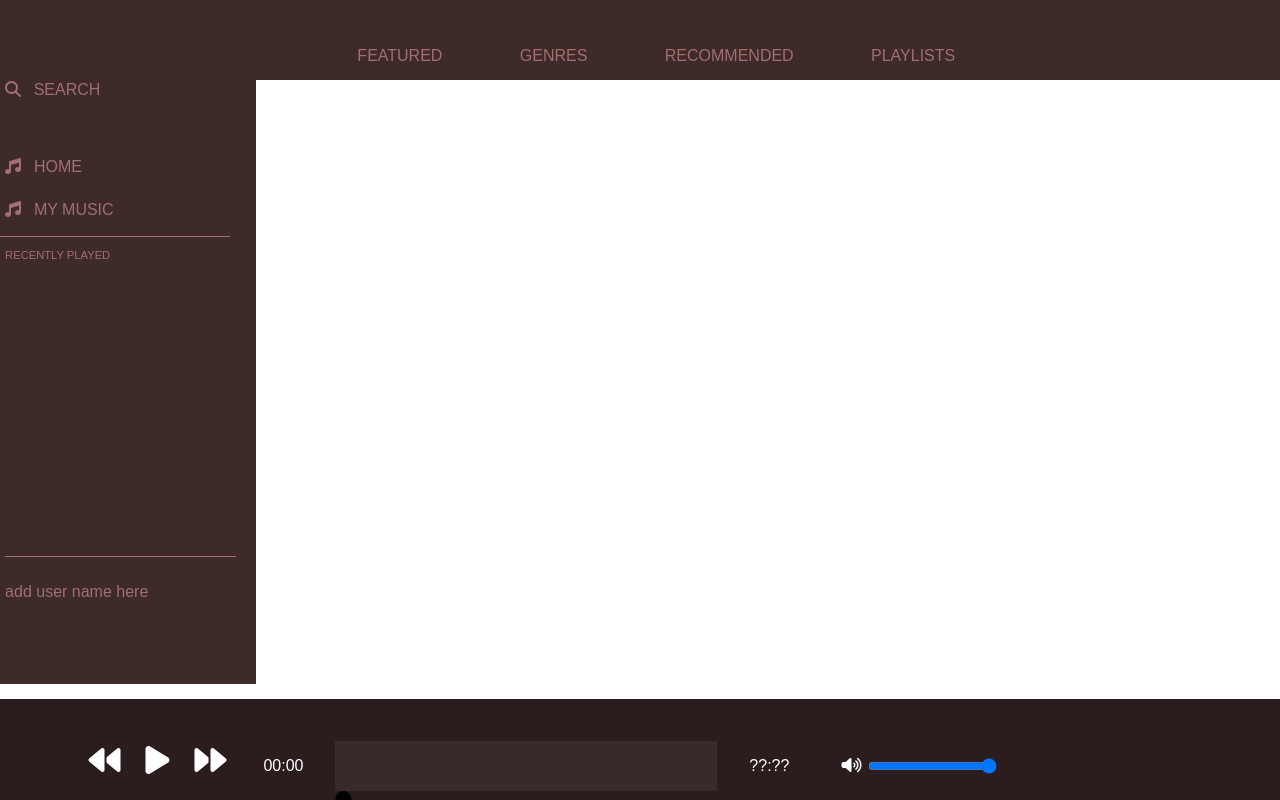
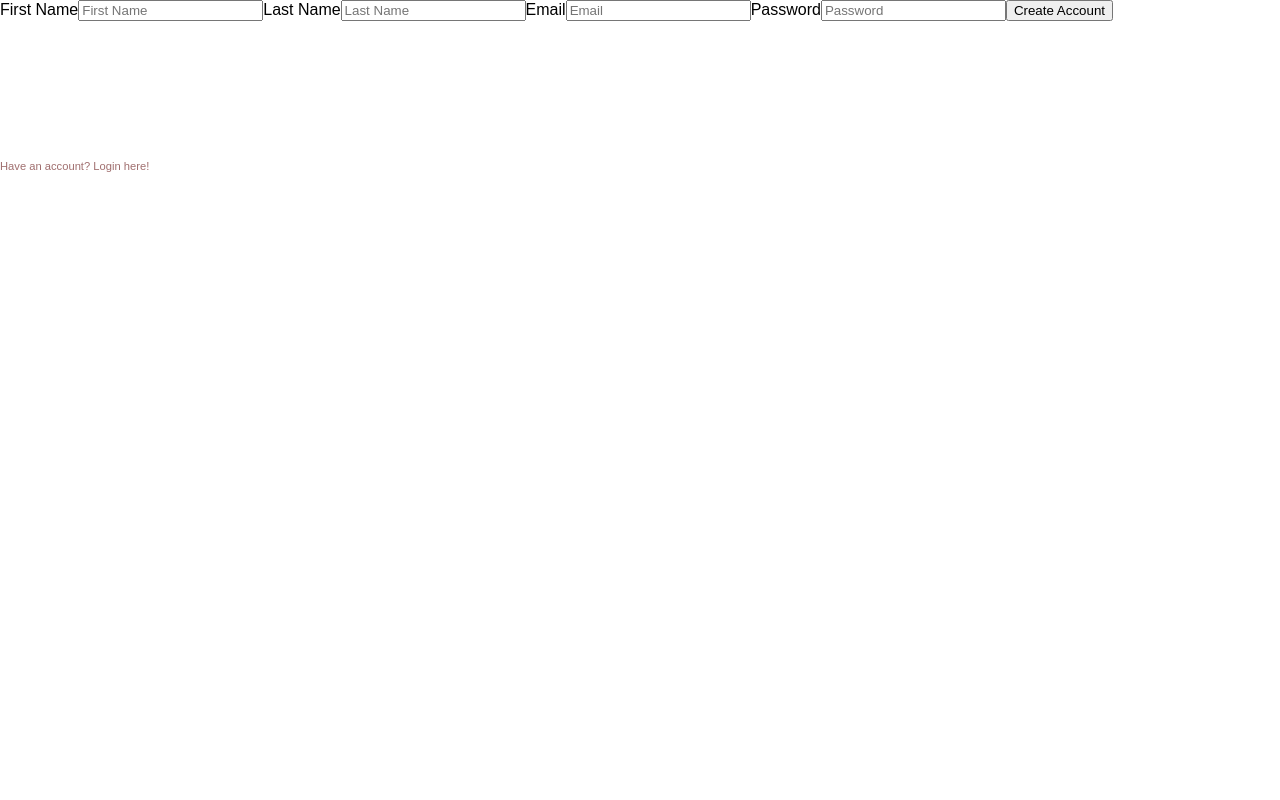
Before and after one commit to issacg1/ShiraLi, a React (Create React App) app in the folder shirali/: page /signup in a window 1280 px wide. Built offline with nearby package versions, Linux system fonts and the light colour scheme; no server answers.

Commit message:
add signup and login component

```diff
--- a/shirali/src/App.js
+++ b/shirali/src/App.js
@@ -5,6 +5,8 @@ import Sidebar from './Components/Sidebar';
 import Nav from './Components/Nav';
 import Genres from './Components/Genres';
 import Search from './Components/Search';
+import Login from './Components/Login';
+import Signup from './Components/Signup';
 
 
 
@@ -14,9 +16,11 @@ class App extends Component {
     super()
     this.state = {
       rez: null,
+      userData: null,
     }
     this.pageLayout =this.pageLayout.bind(this);
     this.sendData = this.sendData.bind(this);
+    this.sendLogin = this.sendLogin.bind(this);
   }
 
   sendData(data){
@@ -25,24 +29,26 @@ class App extends Component {
     })
   }
 
+  sendLogin(data){
+    this.setState({
+      userData: data
+    })
+  }
+
   pageLayout({children}){
     return <div><Player route={this.route} sendData={this.sendData} /><Sidebar /><Nav />{children}</div>
 
   }
 
-
-
-
-
-
   render() {
     return (
       <Router>
         <div>
-          <Route path="/" component={this.pageLayout} />
-          <Route path="/genres" component={Genres} />
-          <Route exact path="/search" component={Search} />
-
+          <Route exact path="/login" render={ props => <Login sendLogin={this.sendLogin} /> } />
+          <Route exact path="/signup" render={ props => <Signup sendLogin={this.sendLogin} />} />
+          <Route path="/live" component={this.pageLayout} />
+          <Route path="/live/genres" component={Genres} />
+          <Route path="/live/search" component={Search} />
         </div>
       </Router>
     );
--- a/shirali/src/Components/Genres.js
+++ b/shirali/src/Components/Genres.js
@@ -7,6 +7,7 @@ class Genres extends Component{
         super()
         this.state = {
 					dataLoaded: false,
+					_ids: null,
 					genres: null,
 					icons: undefined,
 				}
@@ -23,17 +24,20 @@ class Genres extends Component{
 						'userid': '59d5c5b2e309815fada7875a'
 						}
 			}).then(data =>{
-				console.log(data)
+				console.log(data.data.genres[0]._id)
 				let genres = [];
 				let icons = [];
+				let ids = [];
 				data.data.genres.forEach(function(genre) {
 					genres.push(genre.title)
 					icons.push(genre.icon)
+					ids.push(genre._id)
 				}, this);
 				this.setState({
 					genres: genres,
 					icons: icons,
 					dataLoaded: true,
+					_ids: ids
 				})
 			}).catch(err =>{
 				console.log(err)
@@ -44,7 +48,7 @@ class Genres extends Component{
 		return this.state.icons.map((icon, i) =>{
 			return (
 				<div>
-				<img className="image" src={icon} name={this.state.genres[i]} onClick={(e) => {this.handleSearch(e)}}></img>
+				<img className="image" src={icon} name={this.state._ids[i]} onClick={(e) => {this.handleSearch(e)}}></img>
 				<p className="genre">{this.state.genres[i]}</p>
 				</div>
 			)
--- a/shirali/src/Components/Login.js
+++ b/shirali/src/Components/Login.js
@@ -1,13 +1,15 @@
 import React, { Component } from 'react';
 import '../Styles/Login.css';
+import axios from 'axios';
+import { Link, Redirect } from 'react-router-dom';
 
 class Login extends Component{
 	constructor(){
 		super()
 		this.state = {
 					fireRedirect: false,
-					username: "",
-					password: null,
+					email: "",
+					password: "",
 				}
 				this.handleInputChange = this.handleInputChange.bind(this)
 
@@ -25,13 +27,21 @@ class Login extends Component{
 
 		handleFormSubmit(event) {
 			event.preventDefault();
-      let data = {
-        username: this.state.username,
-        password: this.state.password_digest
+			axios({
+				method: 'POST',
+				url: 'http://localhost:3001/v1/auth/login',
+				headers: {
+					"Content-Type": "application/json",
+				},
+				data: {
+					email: this.state.email,
+					password: this.state.password,
+				},
+
+			}).then(data =>{
+				console.log(data)
+			}).catch(err =>{console.log(err)})
 		}
-		} //add a fetch/axios post req to confirm
-
-
 
 
 	render(){
@@ -40,18 +50,18 @@ class Login extends Component{
 				<div className="form">
 					<form className="loginForm" onSubmit={(event)=> {this.handleFormSubmit(event)}}>
 						<label>
-										Username
+							Email
 						</label>
-									<input name="username" placeholder="Username" type="text" value={this.state.username} onChange={(event)=> {this.handleInputChange(e)}}/>
+						<input name="email" placeholder="Email" type="text" value={this.state.email} onChange={(event)=> {this.handleInputChange(event)}}/>
 						<label>
 							Password
 						</label>
-									<input name="password" placeholder="Password" type="password" value={this.state.password} onChange={(event)=> {this.handleInputChange(e)}}/>
+						<input name="password" placeholder="Password" type="password" value={this.state.password} onChange={(event)=> {this.handleInputChange(event)}}/>
 						<input className="submit" type="submit" value="Log In" />
 					</form>
 				</div>
-							{this.state.fireRedirect ? <Redirect push to={``} /> : ''}
-							<p><Link to={`/auth/register`}>Don't have an account? Register here!</Link></p>
+				{this.state.fireRedirect ? <Redirect push to={`/live`} /> : ''}
+				<p><Link to={`/signup`}>Don't have an account? Register here!</Link></p>
 			</div>
 		)
 	}
--- a/shirali/src/Components/Nav.js
+++ b/shirali/src/Components/Nav.js
@@ -8,7 +8,7 @@ class Nav extends Component{
 			<div className="nav">
 				<div className="navContain">
 					<a href="#0" className="navLink">FEATURED</a>
-					<a href="/genres" className="navLink">GENRES</a>
+					<a href="/live/genres" className="navLink">GENRES</a>
 					<a href="#0" className="navLink">RECOMMENDED</a>
 					<a href="#0" className="navLink">PLAYLISTS</a>
 				</div>
--- a/shirali/src/Components/Player.js
+++ b/shirali/src/Components/Player.js
@@ -214,9 +214,9 @@ class Player extends Component{
         correctVolumeIcon(){
           if(this.state.volume > 0.50){
             this.setState({ volumeIcon:"fa fa-volume-up"})
-          } else if (this.state.volume > 0.00 && this.state.volume < 0.50){
+          } else if (this.state.volume > 0.02 && this.state.volume < 0.50){
             this.setState({ volumeIcon: "fa fa-volume-down" })
-          } else if(this.state.volume === 0.00){
+          } else if(this.state.volume  <=0.02){
             this.setState({ volumeIcon: "fa fa-volume-off" })
           }
           // add click logic to mute
@@ -253,8 +253,9 @@ class Player extends Component{
 
           if(this.is_progress_dirty){
 						this.is_progress_dirty = false;
-						if(this.state.progress)
-            player.currentTime = player.duration * this.state.progress;
+						if(typeof this.state.progress === "number"){
+              player.currentTime = player.duration * this.state.progress;
+            }
           }
 
           currentTime = player.currentTime
--- a/shirali/src/Components/Sidebar.js
+++ b/shirali/src/Components/Sidebar.js
@@ -15,11 +15,11 @@ class Sidebar extends Component{
 			<div className="sidebar">
 				<img href="" />
 				<div className="search">
-					<a href="/search" className="searchLink"><i className="fa fa-search" aria-hidden="true"></i>SEARCH</a>
+					<a href="/live/search" className="searchLink"><i className="fa fa-search" aria-hidden="true"></i>SEARCH</a>
 				</div>
 				<div className="mainLinks">
-					<a href="/" className="homeLink"><i className="fa fa-music" aria-hidden="true"></i>HOME</a>
-					<a href="/my_music" className="myMusicLink"><i className="fa fa-music" aria-hidden="true"></i>MY MUSIC</a>
+					<a href="/live" className="homeLink"><i className="fa fa-music" aria-hidden="true"></i>HOME</a>
+					<a href="/live/my_music" className="myMusicLink"><i className="fa fa-music" aria-hidden="true"></i>MY MUSIC</a>
 				</div>
 				<hr />
 				<div className="recent">
--- /dev/null
+++ b/shirali/src/Components/Signup.js
@@ -0,0 +1,80 @@
+import React, { Component } from 'react';
+import '../Styles/Signup.css';
+import axios from 'axios';
+import { Link, Redirect } from 'react-router-dom';
+
+class Signup extends Component{
+	constructor(){
+		super()
+		this.state = {
+			firstname: "",
+			lastname: "",
+			email: "",
+			password: "",
+			role: "user",
+			fireRedirect: false,
+		}
+	}
+
+	handleInputChange(e){
+		e.preventDefault();
+		const name = e.target.name;
+		const value = e.target.value;
+
+		this.setState({
+			[name]: value,
+		});
+	}
+
+	handleFormSubmit(event) {
+		event.preventDefault();
+		axios({
+			method: 'POST',
+			url: 'http://localhost:3001/v1/auth/signup',
+			headers: {
+				"Content-Type": "application/json",
+			},
+			data: {
+				firstname: this.state.firstname,
+				lastname: this.state.lastname,
+				email: this.state.email,
+				password: this.state.password,
+				role: this.state.role
+			},
+		}).then(data =>{
+			if(data.data.success){
+				this.props.sendLogin(data)
+				this.setState({
+					fireRedirect: true
+				})
+			}
+		}).catch(err =>{
+			console.log(err)
+		})
+	}
+
+
+
+
+	render(){
+			return(
+					<div>
+						<form>
+							<label>First Name</label>
+							<input placeholder="First Name" type="text" name="firstname" value={this.state.firstname} onChange={e =>{this.handleInputChange(e)}}/>
+							<label>Last Name</label>
+							<input placeholder="Last Name" type="text" name="lastname" value={this.state.lastname} onChange={e =>{this.handleInputChange(e)}}/>
+							<label>Email</label>
+							<input placeholder="Email" type="email" name="email" value={this.state.email} onChange={e =>{this.handleInputChange(e)}}/>
+							<label>Password</label>
+							<input placeholder="Password" type="password" name="password" value={this.state.password} onChange={e =>{this.handleInputChange(e)}}/>
+							<button onClick={event =>{this.handleFormSubmit(event)}}>Create Account</button>
+						</form>
+						{this.state.fireRedirect ? <Redirect push to={`/live`} /> : ''}
+						<p><Link to={`/login`}>Have an account? Login here!</Link></p>
+					</div>
+			)
+	}
+}
+
+export default Signup;
--- a/shirali/src/Styles/Nav.css
+++ b/shirali/src/Styles/Nav.css
@@ -2,7 +2,7 @@
     position: fixed;
     width:90vw;
     height: 10vh;
-    background-color: rgb(63, 42, 42);
+    background-color: black;
     top: 0px;
     margin-left: 20%;
     z-index: 3;
--- a/shirali/src/Styles/Search.css
+++ b/shirali/src/Styles/Search.css
@@ -12,7 +12,7 @@
 .inputContain{
     width: 100%;
     height: 25%;
-    background: black;
+    background: rgb(63, 42, 42);
 
 }
 
--- a/shirali/src/Styles/Sidebar.css
+++ b/shirali/src/Styles/Sidebar.css
@@ -2,7 +2,7 @@
 	position: fixed;
 	height: 85.5vh;
 	width: 20vw;
-	background-color: rgb(63, 42, 42);
+	background-color: black;
 }
 
 .search{
```
Also changed, not shown: shirali/src/Styles/Signup.css (added). Lines whose indentation alone changed are shown as unchanged.
